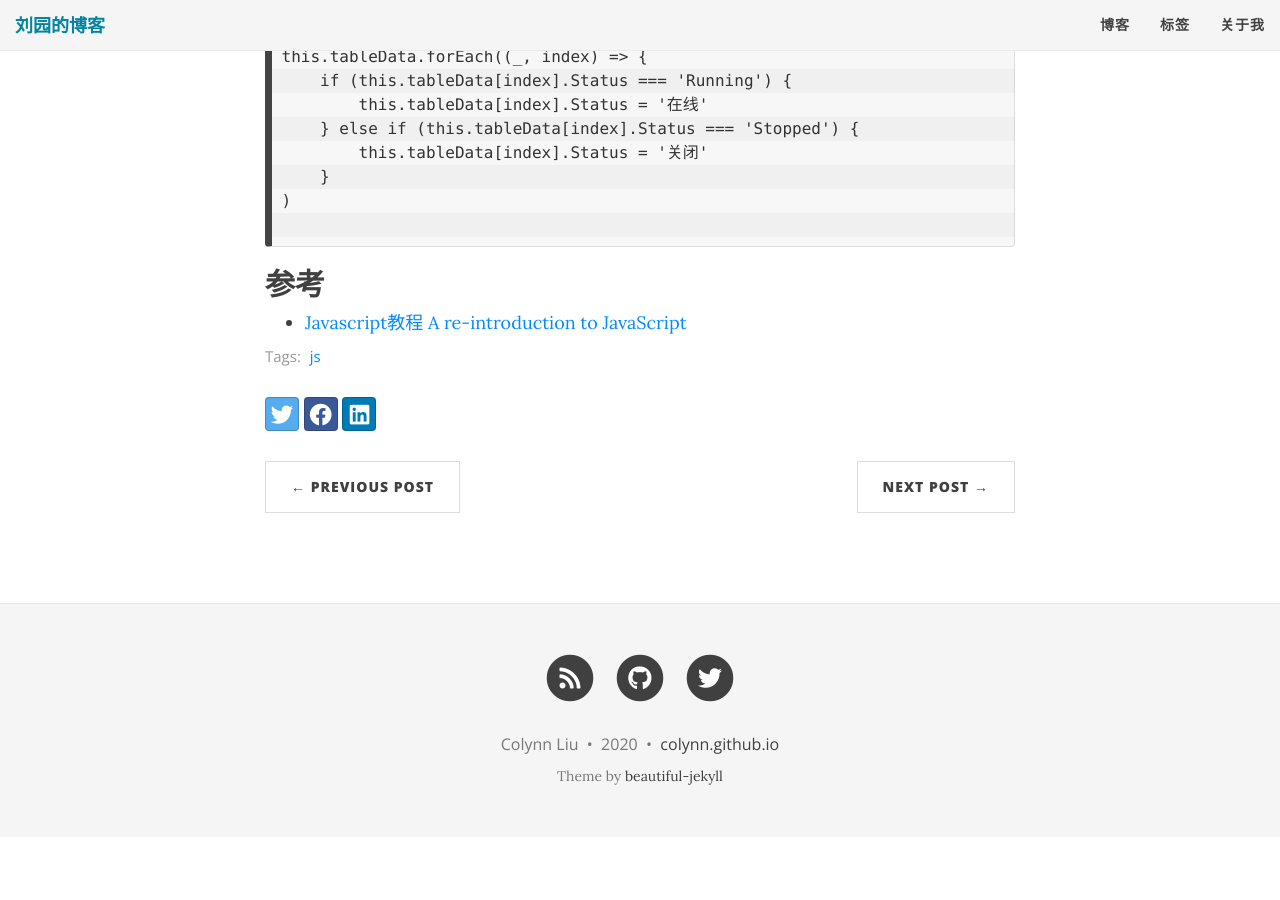
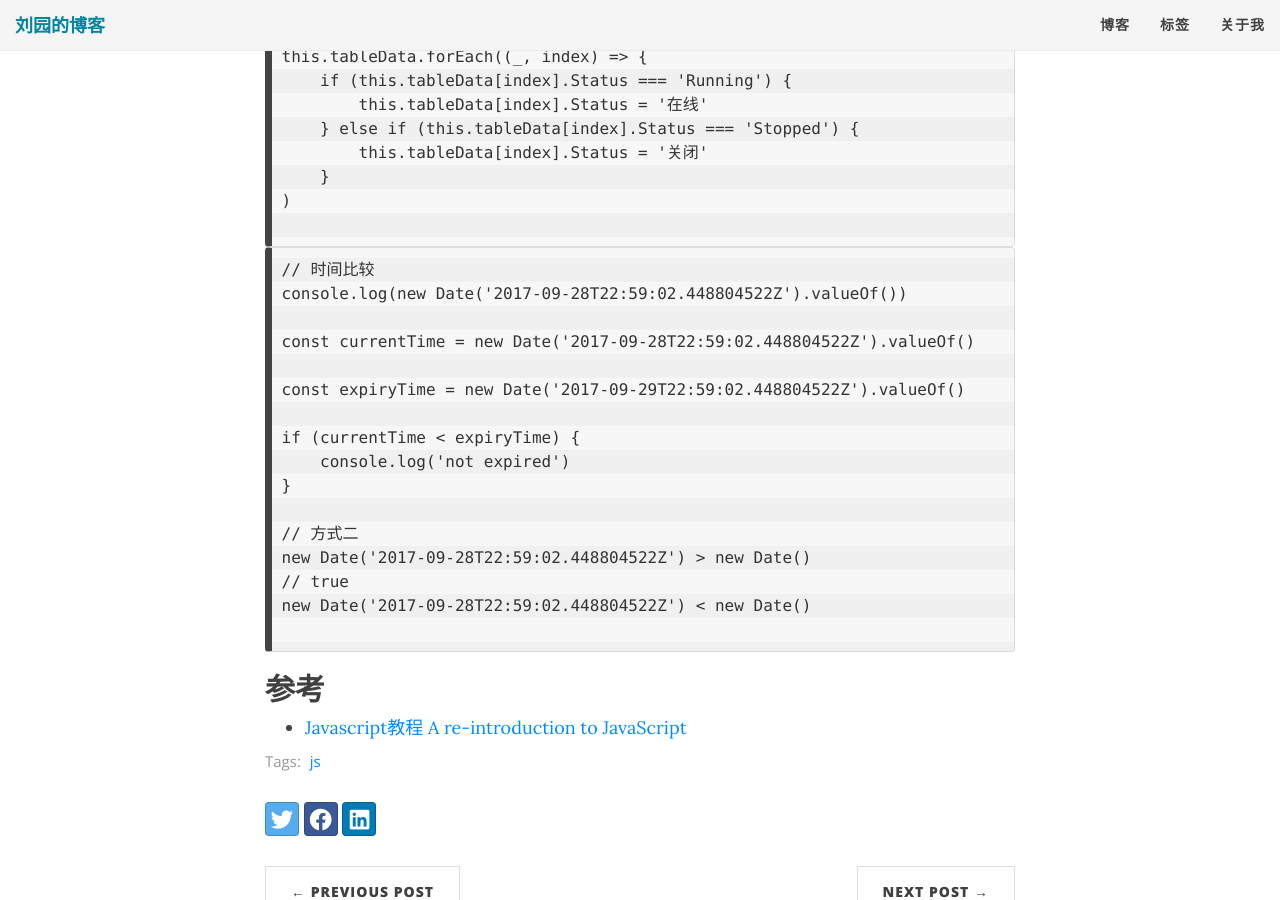
Before and after one commit to colynn/colynn.github.io, a Jekyll site: the page built from _posts/2019-08-19-js_base_summaring.md, in a window 1280 px wide and 900 px high, scrolled down 5955 px. Built offline with Jekyll 4.4.1, drawn with Linux system fonts in a browser that asks for light colours; nearby versions of some CDN libraries; comment, search, counter and statistics services are not loaded; before the commit the page ends 6792 px from its top, so only the background shows below that.

Commit message:
update js basic

````diff
--- a/_posts/2019-08-19-js_base_summaring.md
+++ b/_posts/2019-08-19-js_base_summaring.md
@@ -263,6 +263,24 @@ this.tableData.forEach((_, index) => {
 
 ```
 
+```
+// 时间比较
+console.log(new Date('2017-09-28T22:59:02.448804522Z').valueOf())
+
+const currentTime = new Date('2017-09-28T22:59:02.448804522Z').valueOf()
+
+const expiryTime = new Date('2017-09-29T22:59:02.448804522Z').valueOf()
+
+if (currentTime < expiryTime) {
+    console.log('not expired')
+}
+
+// 方式二
+new Date('2017-09-28T22:59:02.448804522Z') > new Date()
+// true
+new Date('2017-09-28T22:59:02.448804522Z') < new Date()
+
+```
 
 ## 参考
 * [Javascript教程 A re-introduction to JavaScript](https://developer.mozilla.org/en-US/docs/Web/JavaScript/A_re-introduction_to_JavaScript)
````
